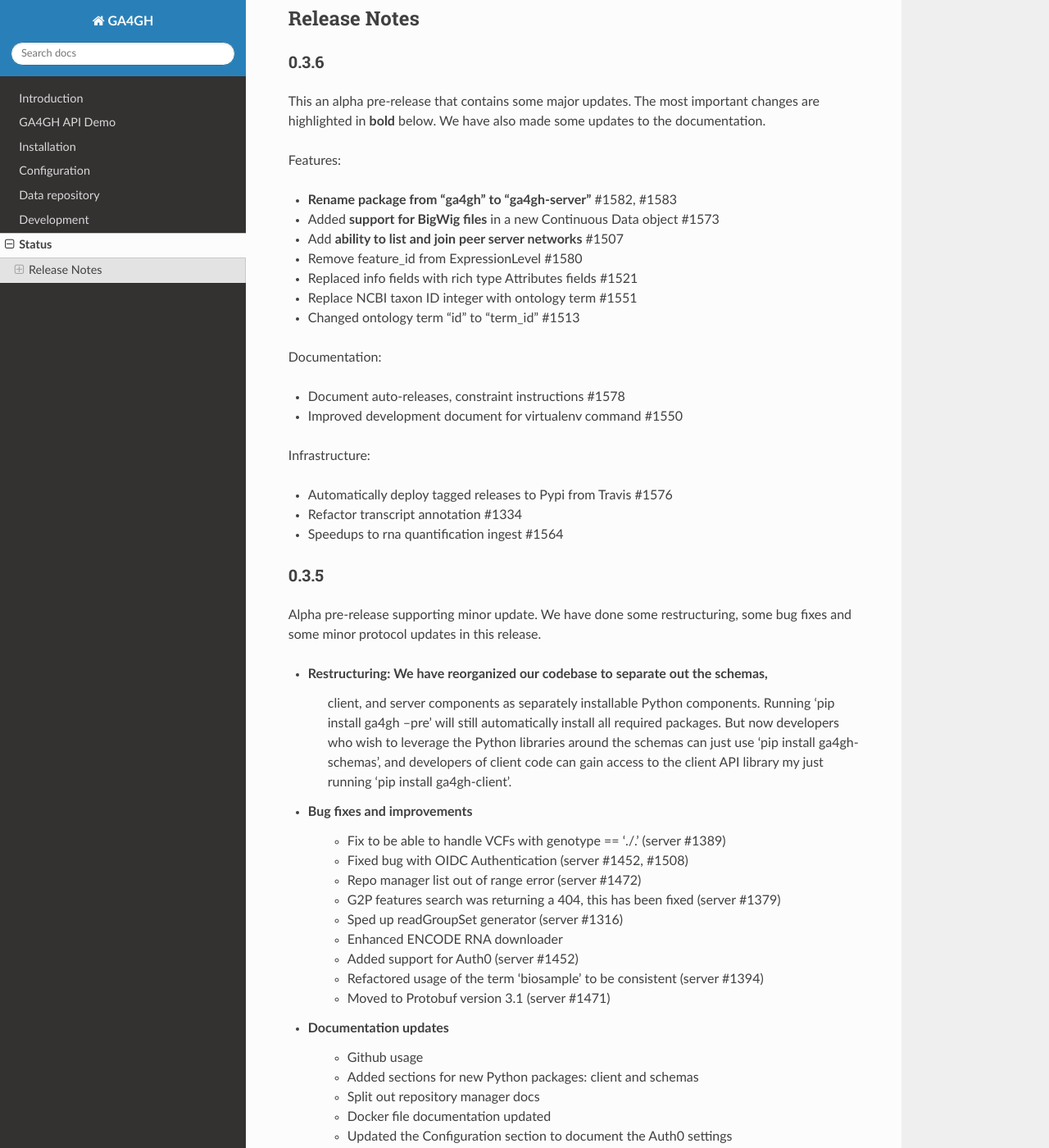
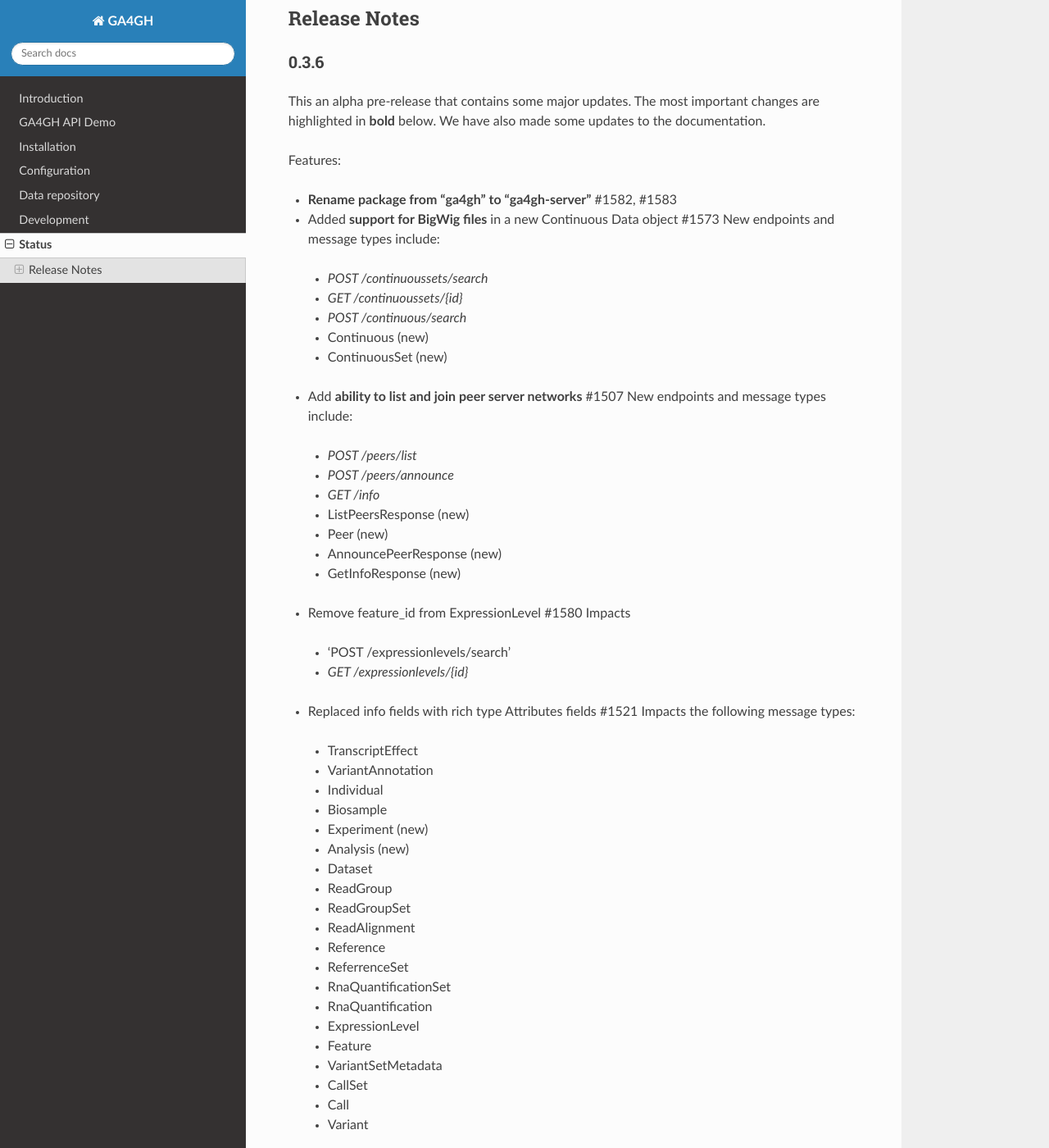
Before and after one commit to ga4gh/ga4gh-server, a Sphinx documentation site: the page built from docs/status.rst, in a window 1280 px wide and 1400 px high, scrolled down 346 px. Shown: the whole window at 82% size. Built offline with Sphinx 7.4.7 and the Read the Docs theme 2.0.0, drawn with Linux system fonts in a browser that asks for light colours; some of the changed text lies outside the part shown.

Commit message:
Update with more details.
I will update the schema Release notes too.

```diff
--- a/docs/status.rst
+++ b/docs/status.rst
@@ -31,17 +31,54 @@
 
 - **Rename package from “ga4gh” to “ga4gh-server”** #1582, #1583
 
-- Added **support for BigWig files** in a new Continuous Data object #1573
+- Added **support for BigWig files** in a new Continuous Data object #1573  New endpoints and message types include:
+ - `POST /continuoussets/search`
+ - `GET /continuoussets/{id}`
+ - `POST /continuous/search`
+ - Continuous (new)
+ - ContinuousSet (new)
 
-- Add **ability to list and join peer server networks** #1507
+- Add **ability to list and join peer server networks** #1507  New endpoints and message types include:
+ - `POST /peers/list`
+ - `POST /peers/announce`
+ - `GET /info`
+ - ListPeersResponse (new)
+ - Peer (new)
+ - AnnouncePeerResponse (new)
+ - GetInfoResponse (new)
 
-- Remove feature_id from ExpressionLevel #1580
+- Remove feature_id from ExpressionLevel #1580  Impacts
+ - 'POST /expressionlevels/search'
+ - `GET /expressionlevels/{id}`
 
-- Replaced info fields with rich type Attributes fields #1521
+- Replaced info fields with rich type Attributes fields #1521  Impacts the following message types:
+ - TranscriptEffect
+ - VariantAnnotation
+ - Individual
+ - Biosample
+ - Experiment (new)
+ - Analysis (new)
+ - Dataset
+ - ReadGroup
+ - ReadGroupSet
+ - ReadAlignment
+ - Reference
+ - ReferrenceSet
+ - RnaQuantificationSet
+ - RnaQuantification
+ - ExpressionLevel
+ - Feature
+ - VariantSetMetadata
+ - CallSet
+ - Call
+ - Variant
 
-- Replace NCBI taxon ID integer with ontology term #1551
+- Replace NCBI taxon ID integer with ontology term #1551  Impacts the following message types:
+ - Reference
+ - ReferenceSet
 
-- Changed ontology term “id” to “term_id” #1513
+- Changed ontology term “id” to “term_id” #1513  Impacts the following message types:
+ - OntologyTerm
 
 Documentation:
 
```
